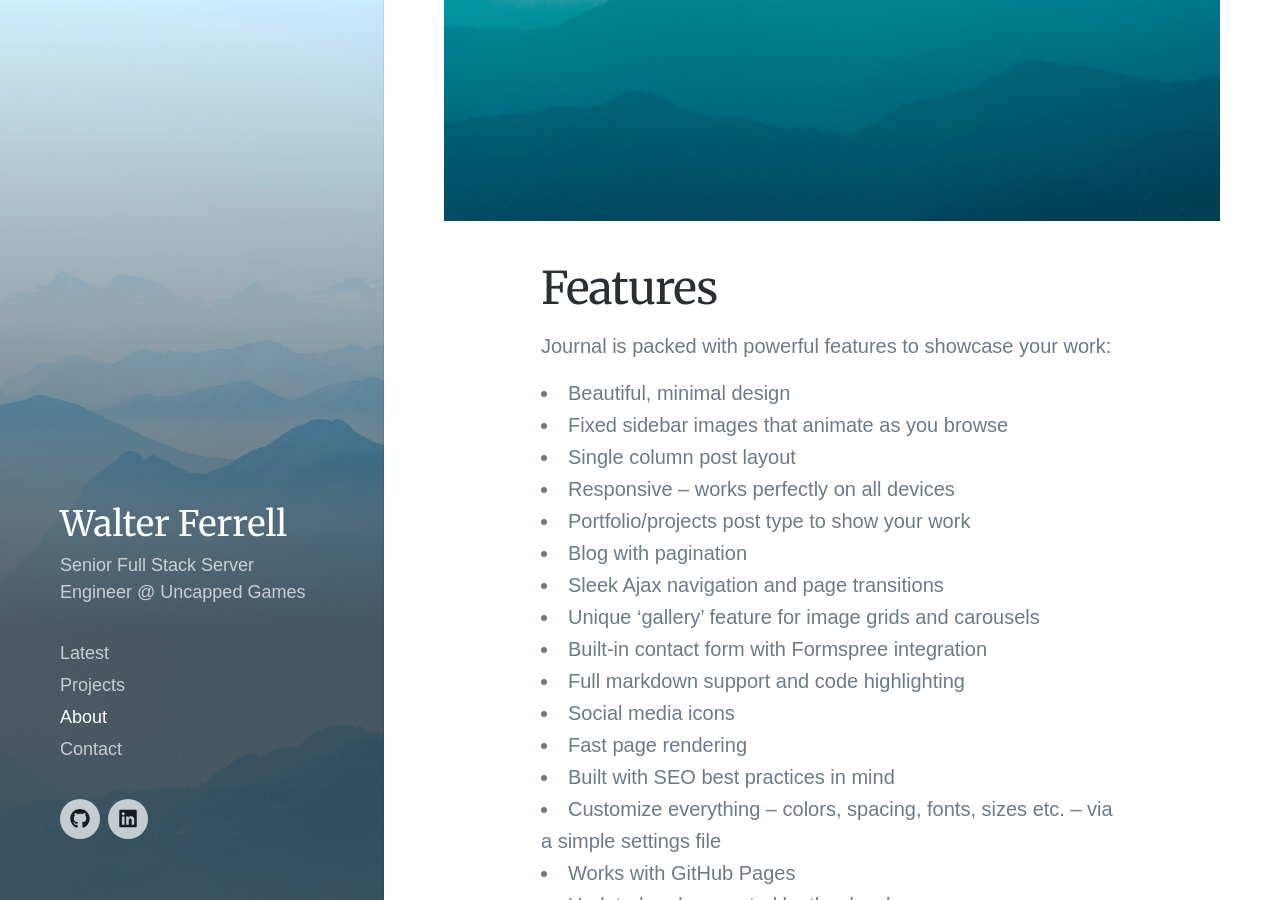
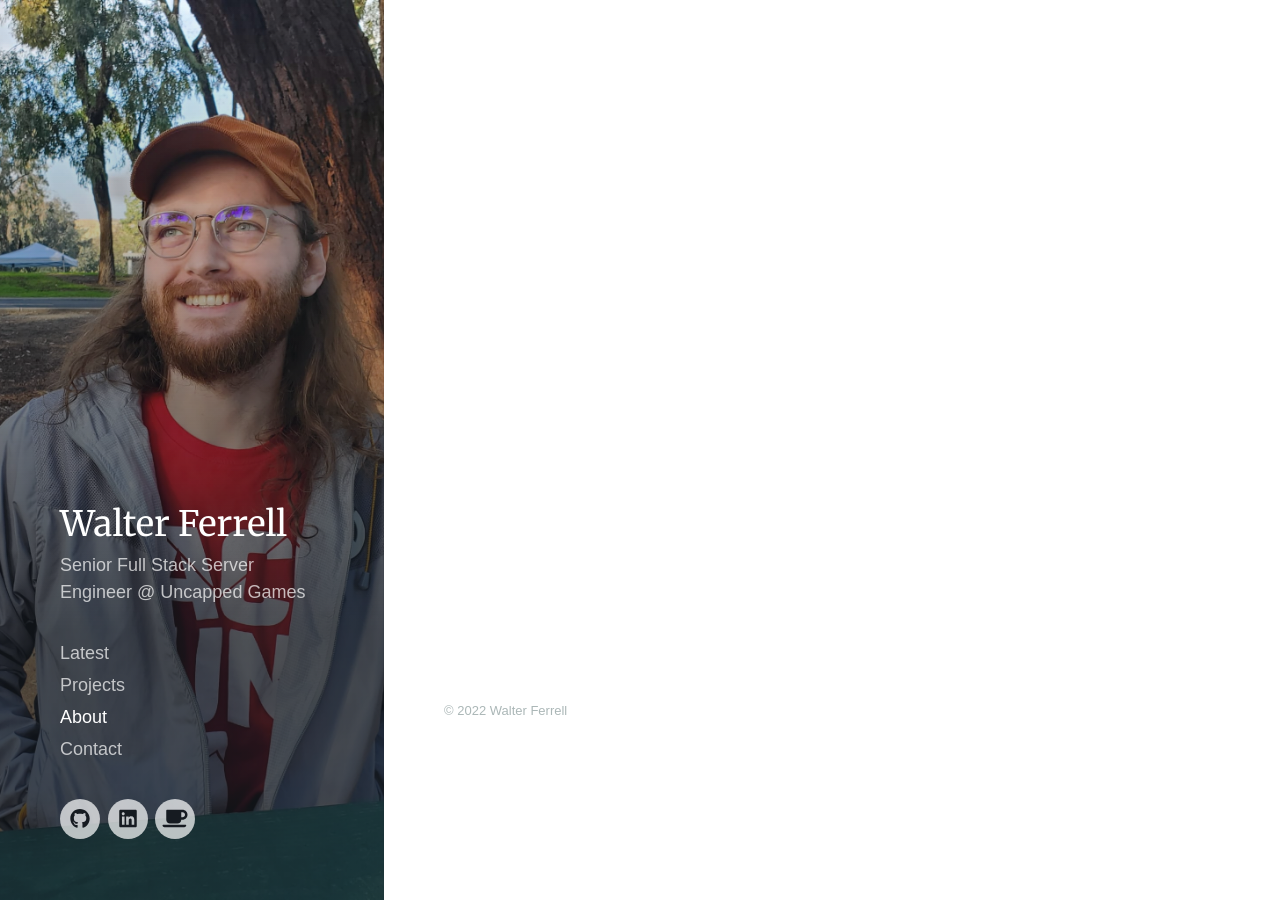
Before and after one commit to mtnbonez/mtnbonez.github.io, a Jekyll site: the page built from _pages/about.md, in a window 1280 px wide and 900 px high, scrolled down 400 px. Built offline with Jekyll 4.4.1, drawn with Linux system fonts in a browser that asks for light colours; nearby versions of some CDN libraries; some web fonts are replaced; some of the changed text lies outside the part shown.

Commit message:
Added new social link

```diff
--- a/_data/settings.yml
+++ b/_data/settings.yml
@@ -55,6 +55,7 @@ social_settings:
   spotify_url: ''
   bandcamp_url: ''
   linkedin_url: 'https://www.linkedin.com/in/walter-ferrell-21bb3a82/'
+  kofi_url: 'https://ko-fi.com/mtnbonez'
 
 color_settings:
   background_color: '#ffffff'
--- a/_includes/socials.html
+++ b/_includes/socials.html
@@ -3,7 +3,11 @@
 	{% if url[1] != '' %}
 	<li class="socials__item">
 		<a href="{{ url[1] }}" target="_blank" class="socials__item__link" title="{{ url[0] | remove: '_url' | replace: '-', ' ' | capitalize }}">
-			<i class="fab fa-{{ url[0] | replace: 'facebook', 'facebook-f' | remove: '_url' }}" aria-hidden="true"></i>
+			{% if url[0] == "kofi_url" %}
+			<i class="fas fa-coffee" aria-hidden="true"></i>
+			{% else %}
+			<i class="fab fa-{{ url[0] | replace: 'facebook' 'facebook_f' | remove: '_url' }}" aria-hidden="true"></i>
+			{% endif %}
 		</a>
 	</li>
 	{% endif %}
--- a/_pages/about.md
+++ b/_pages/about.md
@@ -1,35 +1,6 @@
 ---
 title: Walter Ferrell
-subtitle: Senior Full Stack Server Engineer @ Uncapped Games
+subtitle: Appalachian engineer, musician, and book hoarder.
 description: All about me.
-featured_image: /images/demo/demo-portrait.jpg
+featured_image: /images/index/nerdLookingIntoTheDistance.jfif
 ---
-
-![](/images/demo/demo-landscape.jpg)
-
-## Features
-
-Journal is packed with powerful features to showcase your work:
-
-* Beautiful, minimal design
-* Fixed sidebar images that animate as you browse
-* Single column post layout
-* Responsive – works perfectly on all devices
-* Portfolio/projects post type to show your work
-* Blog with pagination
-* Sleek Ajax navigation and page transitions
-* Unique 'gallery' feature for image grids and carousels
-* Built-in contact form with Formspree integration
-* Full markdown support and code highlighting
-* Social media icons
-* Fast page rendering
-* Built with SEO best practices in mind
-* Customize everything – colors, spacing, fonts, sizes etc. – via a simple settings file
-* Works with GitHub Pages
-* Updated and supported by the developers
-
-## Get Index
-
-Journal is created and supported by [Jekyll Themes](https://jekyllthemes.io), and is available for $49.
-
-<a href="https://jekyllthemes.io/theme/journal-personal-jekyll-theme" class="button button--large">Get This Theme</a>
```
Also changed, not shown: demo/2018-06-30-demo-project.md (renamed from _projects/2018-06-30-demo-project.md).
